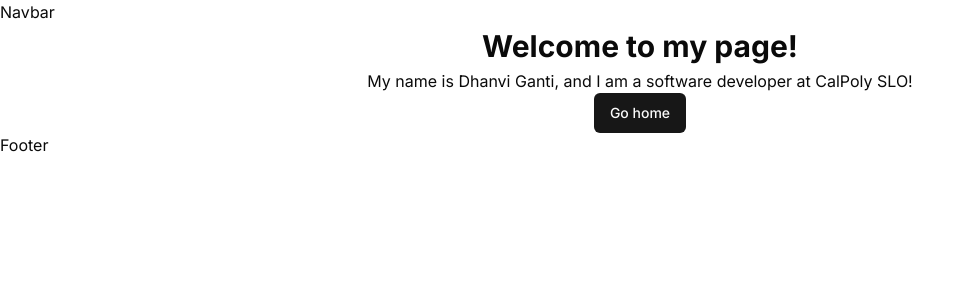
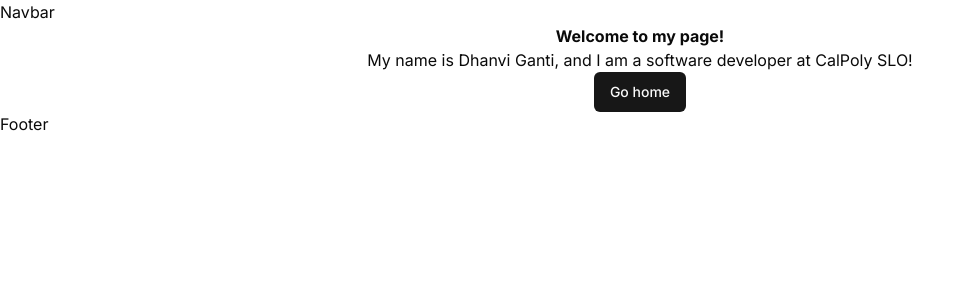
Before and after one commit to hack4impact-calpoly/ecologistics-portal, a Next.js app: page /dhanviganti in a window 1280 px wide. Shown: the top 300 px of the page, without its empty margins (0-974 px from the left). Built offline with nearby package versions, Linux system fonts and the light colour scheme.

Commit message:
removed global.css, made it all tailwind.

```diff
--- a/src/app/dhanviganti/page.tsx
+++ b/src/app/dhanviganti/page.tsx
@@ -1,12 +1,13 @@
 import { Button } from "@/components/ui/button";
 import Link from "next/link";
-import "@/global.css";
 
 export default function Me() {
   return (
     <main>
       <div className="text-center">
-        <h1 className="text-black-50 font-bold">Welcome to my page!</h1>
+        <h1 className="text-black-50 font-bold text-base">
+          Welcome to my page!
+        </h1>
       </div>
       <div className="text-center">
         <p>
--- a/src/app/page.tsx
+++ b/src/app/page.tsx
@@ -1,6 +1,5 @@
 import { Button } from "@/components/ui/button";
 import Link from "next/link";
-import "@/global.css";
 
 export default function Home() {
   return (
--- a/src/global.css
+++ /dev/null
@@ -1,3 +0,0 @@
-h1 {
-  font-size: 30px;
-}
```
Also changed, not shown: 1 other file (tests, documents, lock files or other folders).
